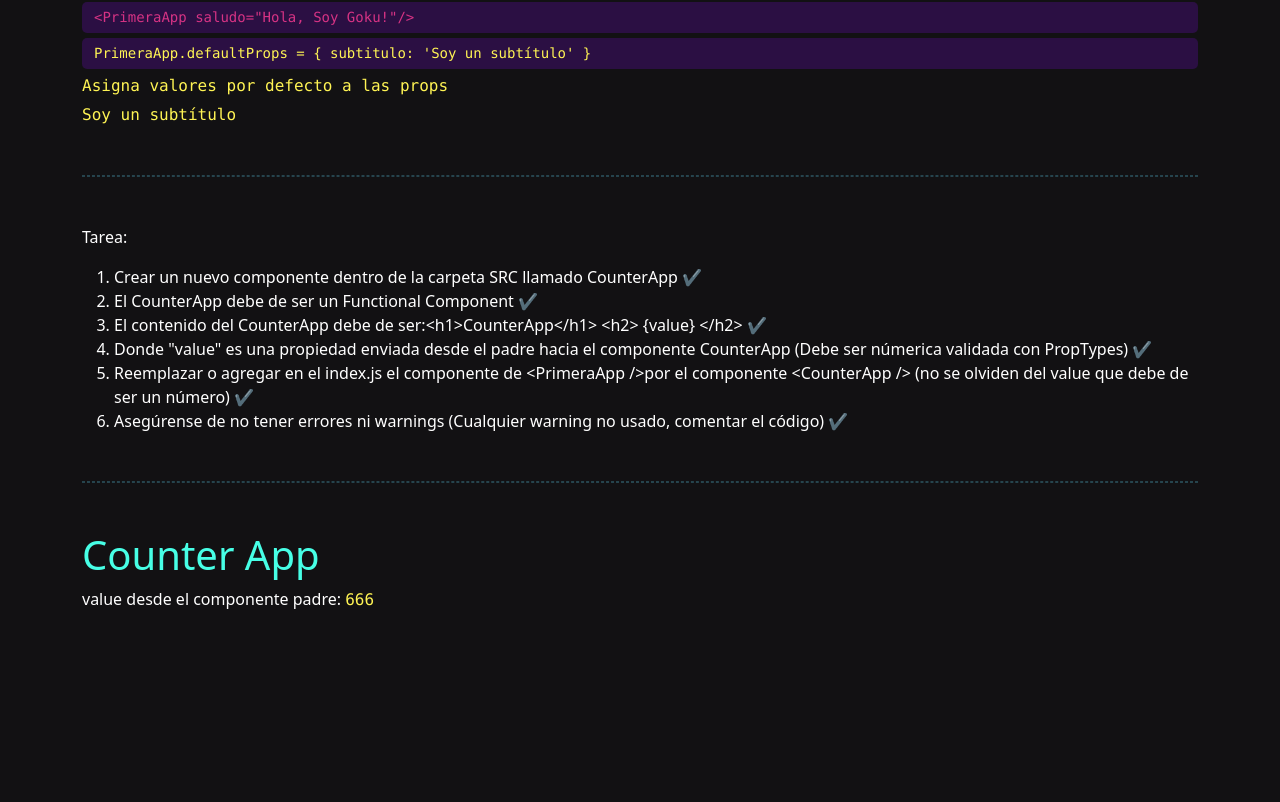
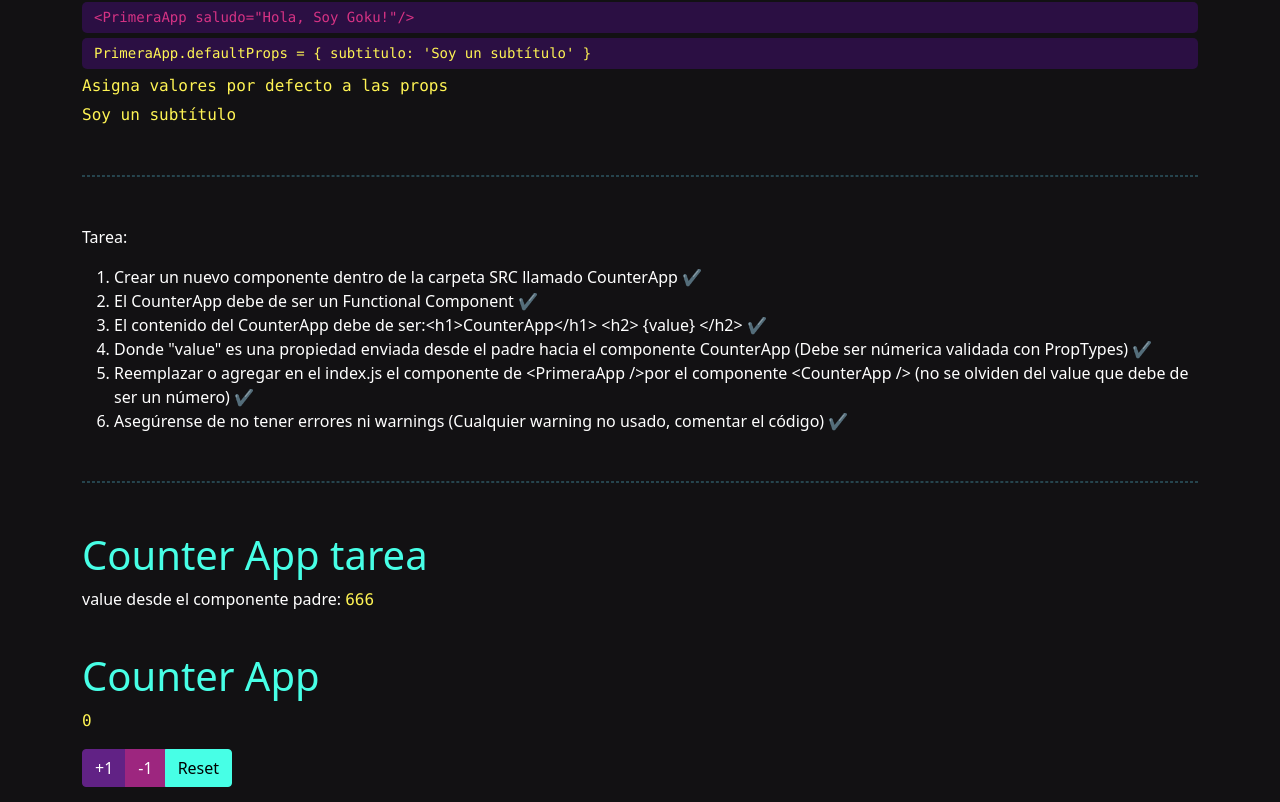
Before and after one commit to Yanioconjota/react-gl-training, a React (Create React App) app in the folder 03-counter-app/: page / in a window 1280 px wide. Shown: the part 687-1489 px from the top of the page. Before the commit the page ends 1330 px from the top, so only its background shows below. Built offline with nearby package versions, Linux system fonts and the light colour scheme.

Commit message:
CounterApp click event buttons added

```diff
--- a/03-counter-app/src/CounterApp.js
+++ b/03-counter-app/src/CounterApp.js
@@ -1,16 +1,60 @@
-import PropTypes from "prop-types";
+import { useState } from "react";
+import {PropTypes as propTypes} from "prop-types";
+import { Row, Col, Button } from "react-bootstrap";
 
-function CounterApp({ value }) {
+const CounterApp = ({ value, title, msg, showButtons, img }) => {
+
+  let [counter, setCounter] = useState(0);
+  console.log(counter)
+
+  const handleAdd = () => {
+    //setCounter( counter + 1 );
+    setCounter(c => c + 1);
+  }
+
+  const handleSubstract = () => {
+    setCounter(counter - 1);
+  };
+
+  const handleReset = () => {
+    setCounter(counter = 0);
+  };
+
   return (
-    <div>
-      <h1 className="text-info">Counter App</h1>
-      <p>value desde el componente padre: <span className="Code">{value}</span></p>
-    </div>
+    <>
+
+      <Row>
+        <Col md={6} xs={12}>
+          <h1 className="text-info">{title}</h1>
+          <p>{msg}<span className="Code">{value | counter}</span></p>
+          <div className="btn-group">
+            {showButtons && <Button onClick={handleAdd} variant="primary">+1</Button>}
+            {showButtons && <Button onClick={handleSubstract} variant="secondary">-1</Button>}
+            {showButtons && <Button onClick={handleReset} variant="info">Reset</Button>}
+          </div>
+        </Col>
+        { (img && counter >= 5) &&
+          <Col md={6} xs={12}>
+          <p className="Code">Vamoh todavía!</p>
+          <img src={img} className="w-50" alt="Roque"/>
+        </Col>}
+      </Row>
+    </>
   );
 }
 
 CounterApp.propTypes = {
-  value: PropTypes.number.isRequired,
+  value: propTypes.number,
+  title: propTypes.string,
+  counter: propTypes.number,
+  showButtons: propTypes.bool,
+  img: propTypes.string
+};
+
+CounterApp.defaultProps = {
+  title: "Counter App",
+  msg: "",
+  showButtons: true,
 };
 
 export default CounterApp;
--- a/03-counter-app/src/PrimeraApp.js
+++ b/03-counter-app/src/PrimeraApp.js
@@ -1,6 +1,8 @@
 import { Col } from "react-bootstrap";
 import './PrimeraApp.scss';
+import gif from './assets/img/Roque.gif';
 import PropTypes from 'prop-types';
+import CounterApp from "./CounterApp";
 
 const PrimeraApp = ({ saludo, subtitulo }) => {
   const stringMsg = "Esto es un string!";
@@ -55,20 +57,23 @@ const PrimeraApp = ({ saludo, subtitulo }) => {
       <p>Tarea:</p>
       <ol>
         <li>
-          Crear un nuevo componente dentro de la carpeta SRC llamado CounterApp ✔️
+          Crear un nuevo componente dentro de la carpeta SRC llamado CounterApp
+          ✔️
         </li>
         <li>El CounterApp debe de ser un Functional Component ✔️</li>
         <li>
           El contenido del CounterApp debe de ser:
           {`<h1>CounterApp</h1>
-              <h2> {value} </h2>`} ✔️
+              <h2> {value} </h2>`}{" "}
+          ✔️
         </li>
         <li>
           Donde "value" es una propiedad enviada desde el padre hacia el
           componente CounterApp (Debe ser númerica validada con PropTypes) ✔️
         </li>
         <li>
-          Reemplazar o agregar en el index.js el componente de {`<PrimeraApp />`}
+          Reemplazar o agregar en el index.js el componente de{" "}
+          {`<PrimeraApp />`}
           por el componente {`<CounterApp />`} (no se olviden del value que debe
           de ser un número) ✔️
         </li>
@@ -78,6 +83,13 @@ const PrimeraApp = ({ saludo, subtitulo }) => {
         </li>
       </ol>
       <hr className="my-5" />
+      <CounterApp
+        value={666}
+        title="Counter App tarea"
+        msg="value desde el componente padre: "
+        showButtons={false}
+      />
+      <CounterApp value={0} img={gif} />
     </Col>
   );
 };
--- a/03-counter-app/src/PrimeraApp.scss
+++ b/03-counter-app/src/PrimeraApp.scss
@@ -8,6 +8,14 @@ body {
 
 .PrimeraApp {
   text-align: center;
+}
+
+.CustomGif {
+  display: block;
+  margin-bottom: 12px;
+  &.sm {
+    width: 25%;
+  }
 }
 
 .App-logo {
--- a/03-counter-app/src/index.js
+++ b/03-counter-app/src/index.js
@@ -3,14 +3,12 @@ import ReactDOM from "react-dom";
 import { Container, Row } from "react-bootstrap";
 import "./index.scss";
 import PrimeraApp from "./PrimeraApp";
-import CounterApp from "./CounterApp";
 const divRoot = document.querySelector("#root");
 
 ReactDOM.render(
   <Container>
     <Row>
       <PrimeraApp saludo="Hola, Soy Goku!"/>
-      <CounterApp value={666}/>
     </Row>
   </Container>
   ,
```
Also changed, not shown: 1 other file (tests, documents, lock files or other folders).
